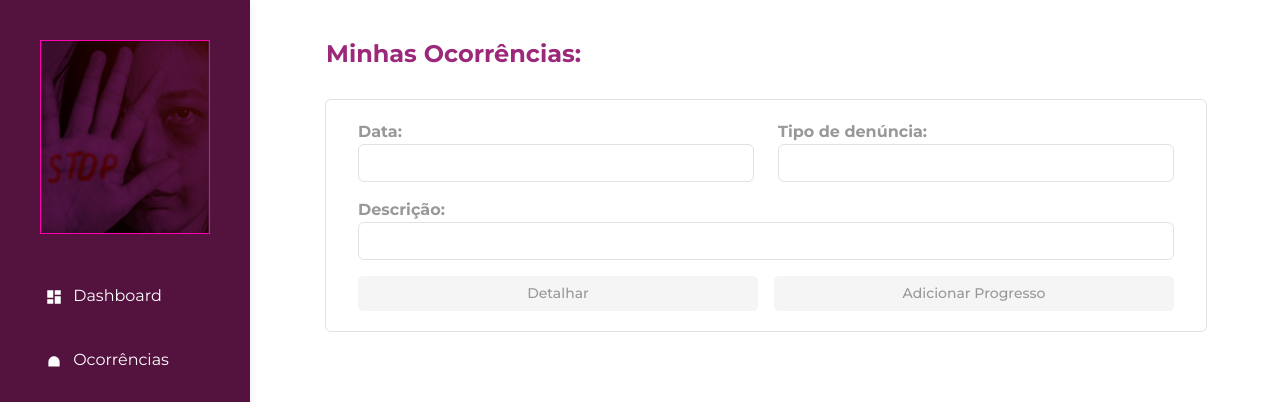
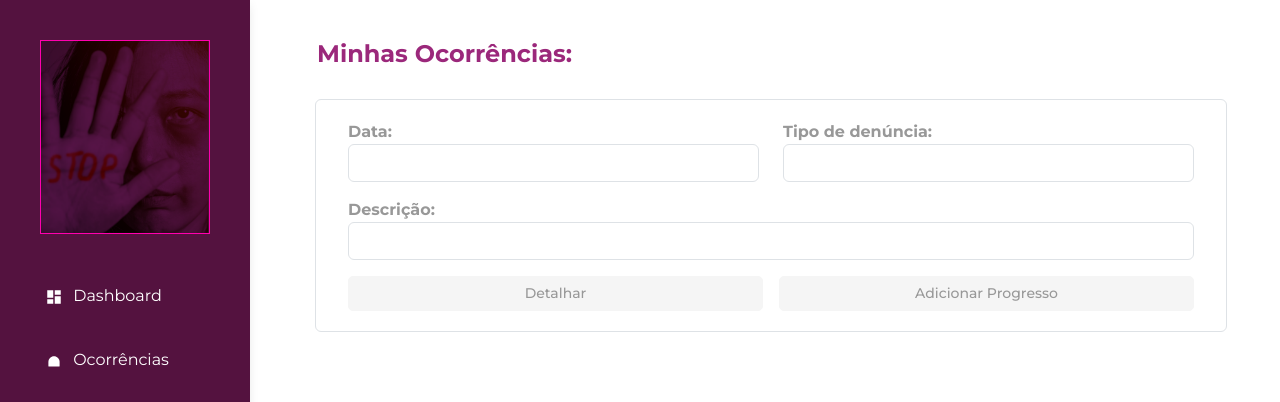
Before and after one commit to LucasGuedes-s/Libertlla, a Vue app in the folder front-end/: page /minhasocorrencias in a window 1280 px wide. Shown: the top 402 px of the page. Built offline with nearby package versions, Linux system fonts and the light colour scheme.

Commit message:
Ajustando o tamanho do conteiner de minhas ocorrencias

```diff
--- a/front-end/src/views/MinhasOcorrencias.vue
+++ b/front-end/src/views/MinhasOcorrencias.vue
@@ -43,6 +43,7 @@ export default {
   },
   methods: {
     toggleSidebar() {
+
       this.sidebarVisible = !this.sidebarVisible;
     },
   },
@@ -55,7 +56,7 @@ export default {
   font-family: "Montserrat", sans-serif;
   font-weight: bold;
   margin-top: 20px;
-  margin-left: 46px;
+  margin-left: 7px;
   color: #9B287B;
 }
 
@@ -65,7 +66,7 @@ label {
 }
 
 .ocorrencia {
-  margin-left: 260px;
+  margin-left: 290px;
   padding: 20px;
   border-radius: 100px;
 }
@@ -74,9 +75,9 @@ label {
   margin-top: 30px;
   border-color: #d3d3d3b6;
   border-style: solid;
-  width: 90%;
+  width: 96%;
   padding: 20px;
-  margin-left: 45px;
+  margin-left: 5px;
 }
 
 .form-group {
```
